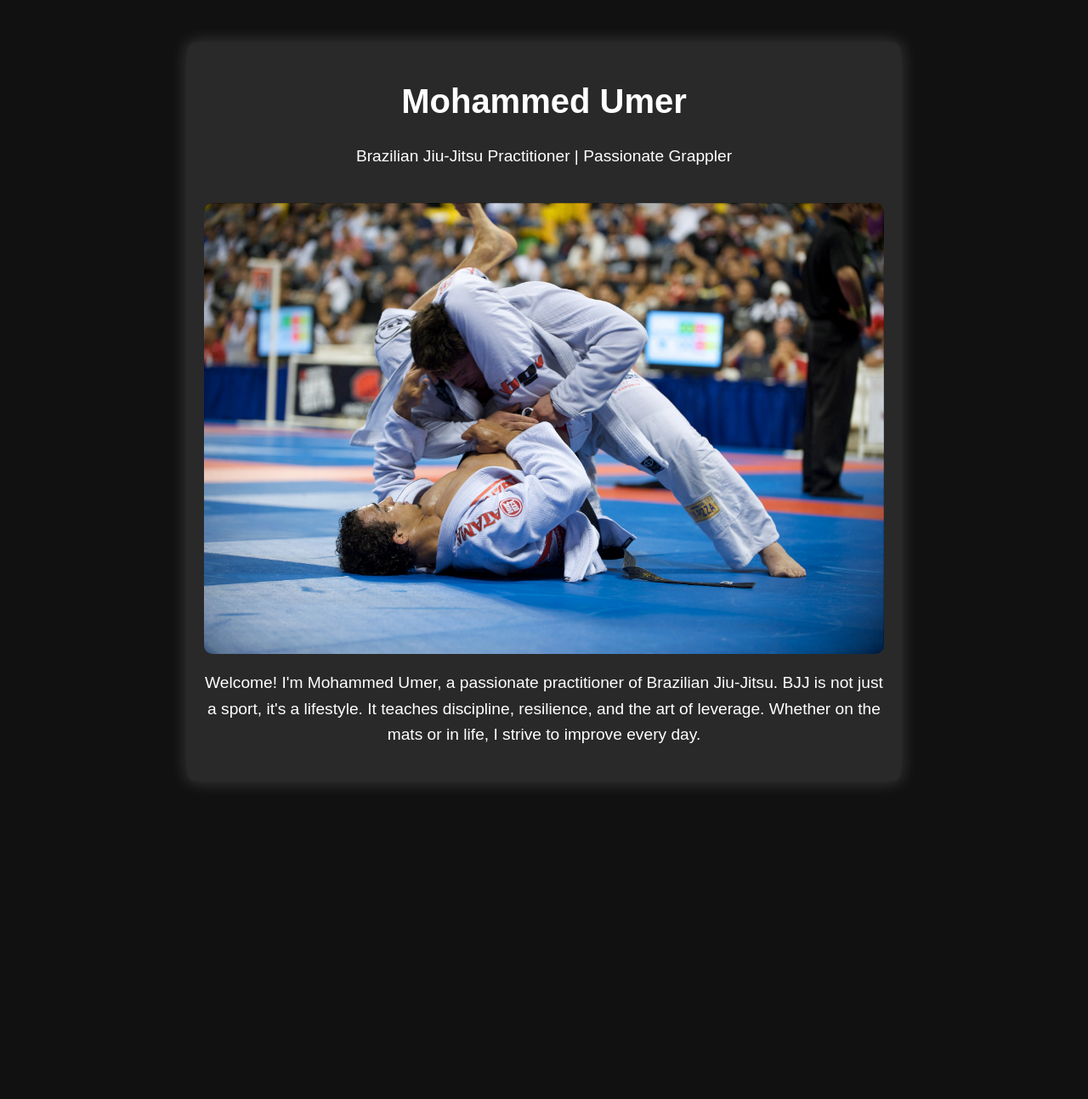
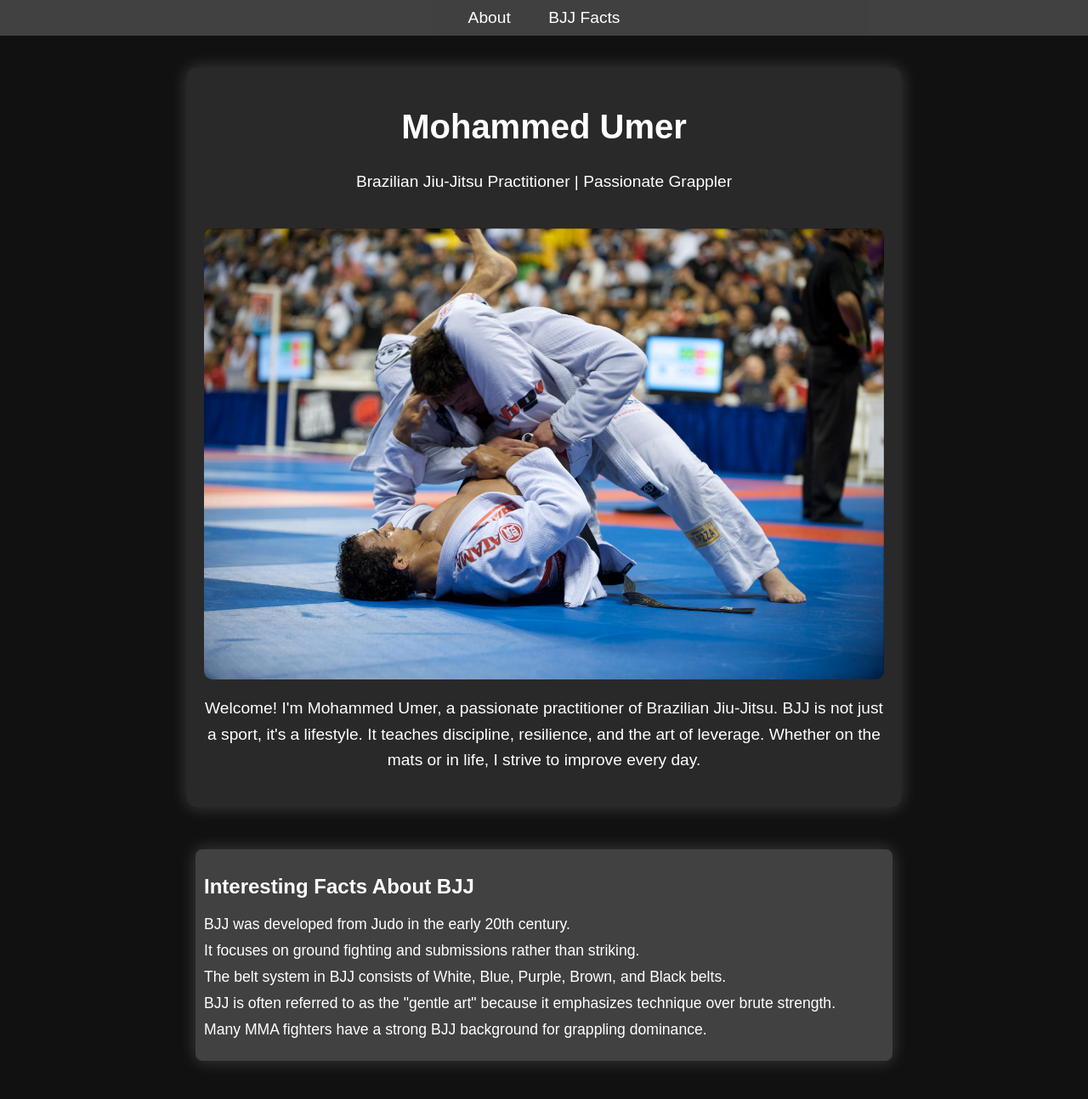
Before and after one commit to umer012005/websol, a plain HTML site: page index.html in a window 1280 px wide. Shown: the whole page at 85% size. Before the commit the page ends 970 px from the top, so only its background shows below. Drawn offline with Linux system fonts and the light colour scheme.

Commit message:
Update index.html

```diff
--- a/index.html
+++ b/index.html
@@ -1,5 +1,4 @@
 
-<html lang="en">
 <head>
     <meta charset="UTF-8">
     <meta name="viewport" content="width=device-width, initial-scale=1.0">
@@ -13,9 +12,27 @@
             color: #fff;
             text-align: center;
         }
+        .navbar {
+            background: rgba(255, 255, 255, 0.2);
+            padding: 10px 0;
+            position: fixed;
+            width: 100%;
+            top: 0;
+            left: 0;
+            z-index: 1000;
+        }
+        .navbar a {
+            color: white;
+            text-decoration: none;
+            padding: 10px 20px;
+            font-size: 1.2em;
+        }
+        .navbar a:hover {
+            text-decoration: underline;
+        }
         .container {
             max-width: 800px;
-            margin: 50px auto;
+            margin: 80px auto 50px;
             padding: 20px;
             background: rgba(255, 255, 255, 0.1);
             border-radius: 10px;
@@ -34,14 +51,45 @@
             font-size: 1.2em;
             line-height: 1.6;
         }
+        .facts {
+            text-align: left;
+            margin-top: 20px;
+            padding: 10px;
+            background: rgba(255, 255, 255, 0.2);
+            border-radius: 8px;
+        }
+        .facts ul {
+            list-style-type: none;
+            padding: 0;
+        }
+        .facts li {
+            margin: 10px 0;
+            font-size: 1.1em;
+        }
     </style>
 </head>
 <body>
-    <div class="container">
+    <div class="navbar">
+        <a href="#about">About</a>
+        <a href="#facts">BJJ Facts</a>
+    </div>
+
+    <div class="container" id="about">
         <h1>Mohammed Umer</h1>
         <p>Brazilian Jiu-Jitsu Practitioner | Passionate Grappler</p>
         <img src="pics/GABRIEL_VELLA_vs_ROMINHO_51.jpg" alt="BJJ" class="image">
         <p>Welcome! I'm Mohammed Umer, a passionate practitioner of Brazilian Jiu-Jitsu. BJJ is not just a sport, it's a lifestyle. It teaches discipline, resilience, and the art of leverage. Whether on the mats or in life, I strive to improve every day.</p>
     </div>
+
+    <div class="container facts" id="facts">
+        <h2>Interesting Facts About BJJ</h2>
+        <ul>
+            <li>BJJ was developed from Judo in the early 20th century.</li>
+            <li>It focuses on ground fighting and submissions rather than striking.</li>
+            <li>The belt system in BJJ consists of White, Blue, Purple, Brown, and Black belts.</li>
+            <li>BJJ is often referred to as the "gentle art" because it emphasizes technique over brute strength.</li>
+            <li>Many MMA fighters have a strong BJJ background for grappling dominance.</li>
+        </ul>
+    </div>
 </body>
 </html>
```
